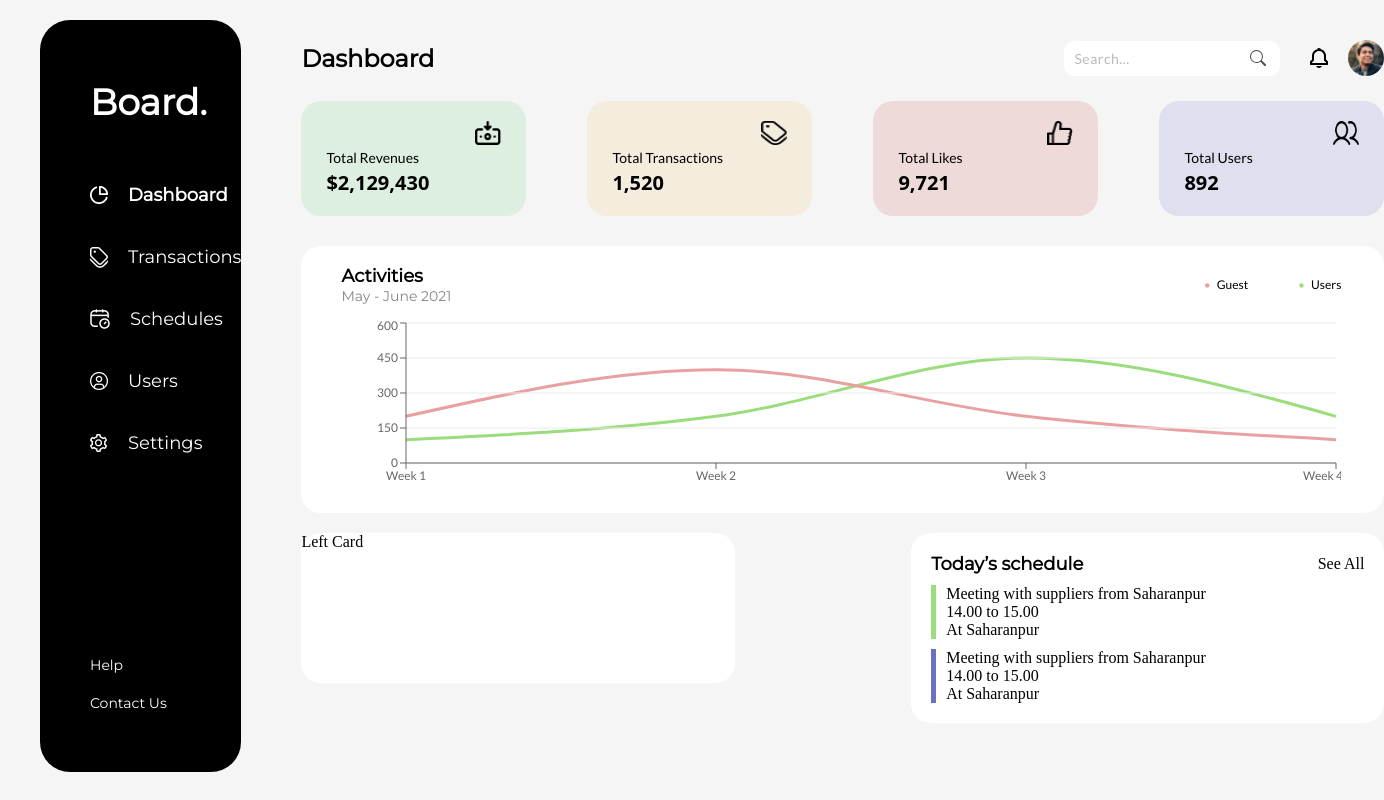
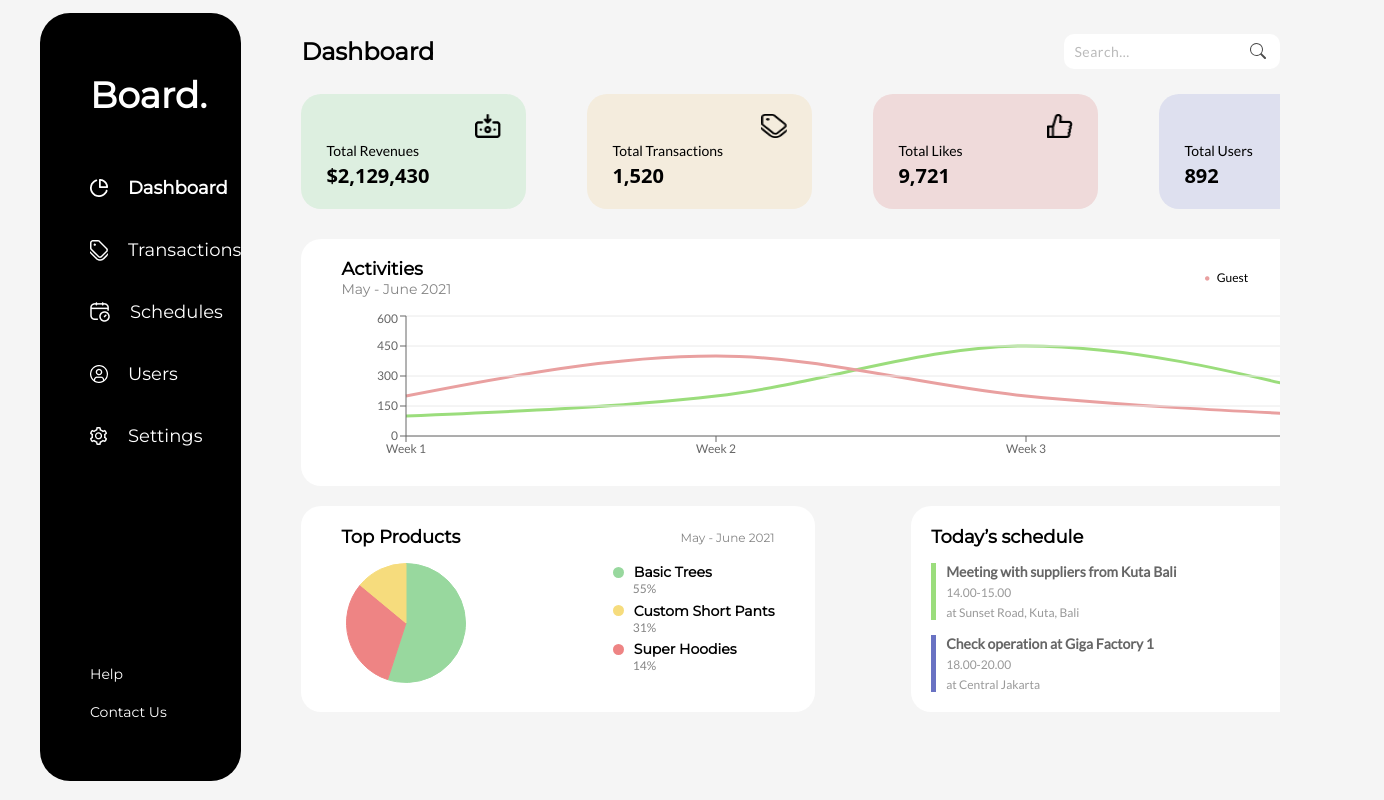
Before and after one commit to vishuKaushik722/Listed-assignment, a React (Create React App) app: page /main in a window 1280 px wide. Shown: the whole page, 1384 px wide, since content can reach past the window. Built offline with nearby package versions, Linux system fonts and the light colour scheme.

Commit message:
completed the task just needed a final touch

```diff
--- a/src/Components/Chart/ChartComponent.js
+++ b/src/Components/Chart/ChartComponent.js
@@ -20,7 +20,7 @@ import {
   const ChartComponent = () => {
     return (
       <>
-        <LineChart width={1000} height={180} data={data}>
+        <LineChart width={1000} height={160} data={data}>
           <Line type="monotone" dataKey="Guest" stroke="#9BDD7C" strokeWidth={3} dot={false} />
           <Line
             type="monotone"
--- a/src/Components/PieChart.js
+++ b/src/Components/PieChart.js
@@ -34,7 +34,7 @@ const PieChart = () => {
       };
 
     return (
-        <div style={{width : "100px", height: "100px"}}>
+        <div style={{width : "130px", height: "130px"}}>
             <Pie options={options} data={data} />
         </div>
     )
--- /dev/null
+++ b/src/Components/PieDetails/PieDetails.css
@@ -0,0 +1,19 @@
+.pie-first-details {
+    display: flex;
+    align-items: center;
+}
+
+.pie-li {
+    margin-left: 10px;
+    color: #000;
+    font-size: 14px;
+    font-family: 'Montserrat', sans-serif;
+    font-weight: 700;
+}
+
+.percentage {
+    color: var(--secondary-text, #858585);
+    font-size: 12px;
+    font-family: 'Lato', sans-serif;
+    margin-left: 20px;
+}
--- /dev/null
+++ b/src/Components/PieDetails/PieDetails.js
@@ -0,0 +1,24 @@
+import React from "react";
+import "./PieDetails.css"
+
+const PieDetails = ({pointcolor, title, percentage}) => {
+    const circleStyle = {
+        width: '11px',
+        height: '11px',
+        borderRadius: '50%',
+        backgroundColor: `${pointcolor}`,
+      };
+    return (
+        <div className="pie-det-container">
+            <div className="pie-first-details">
+                <div style={circleStyle}></div>
+                <div className="pie-li">{title}</div>
+            </div>
+            <div className="percentage">
+               {percentage}%
+            </div>
+        </div>
+    )
+}
+
+export default PieDetails;
--- a/src/Components/ScheduleInfo/ScheduleInfo.css
+++ b/src/Components/ScheduleInfo/ScheduleInfo.css
@@ -1,4 +1,18 @@
 .schedule-main {
     padding-left: 10px;
-    margin-top: 10px;
+    margin-top: 15px;
 }
+
+.sch-title {
+    color: #666;
+    font-size: 14px;
+    font-family: 'Lato', sans-serif;
+    font-weight: 700;
+}
+
+.sch-text {
+    color: var(--icon, #999);
+    font-size: 12px;
+    font-family: 'Lato', sans-serif;
+    margin-top: 5px;
+}
--- a/src/Components/ScheduleInfo/ScheduleInfo.js
+++ b/src/Components/ScheduleInfo/ScheduleInfo.js
@@ -1,12 +1,12 @@
 import React from "react";
 import "./ScheduleInfo.css";
 
-const ScheduleInfo = ({bordercolor}) => {
+const ScheduleInfo = ({bordercolor, title, time, location}) => {
     return (
         <div style={{borderLeft: `5px solid ${bordercolor}`}} className="schedule-main">
-            <div className="sch-title">Meeting with suppliers from Saharanpur</div>
-            <div className="sch-time">14.00 to 15.00</div>
-            <div className="sch-loc">At Saharanpur</div>
+            <div className="sch-title">{title}</div>
+            <div className="sch-text">{time}</div>
+            <div className="sch-text">{location}</div>
         </div>
     )
 }
--- a/src/Screens/MainScreen/MainScreen.css
+++ b/src/Screens/MainScreen/MainScreen.css
@@ -3,14 +3,15 @@ body {
   height: 100%;
   margin: 0;
   background-color: #f5f5f5;
+  overflow: hidden;
 }
 
 .app {
   padding-left: 40px;
   padding-right: 60px;
   display: flex;
-  height: 94vh;
-  padding-top: 20px;
+  height: 96vh;
+  padding-top: 13px;
   justify-content: space-between;
 }
 
@@ -247,8 +248,10 @@ ul {
 .card1 {
   width: 40%;
   background-color: #fff;
-  height: 150px;
   border-radius: 20px;
+  padding: 20px;
+  padding-left: 40px;
+  padding-right: 40px;
 }
 
 .card2 {
@@ -274,3 +277,42 @@ ul {
   font-family: 'Montserrat', sans-serif;
   font-weight: 700;
 }
+
+.see-all {
+  color: var(--secondary-text, #858585);
+  font-size: 12px;
+  font-family: 'Montserrat', sans-serif;
+}
+
+.pie-content {
+  display: flex;
+  justify-content: space-between;
+  align-items: center;
+}
+
+.pie-details {
+  display: flex;
+  flex-direction: column;
+  justify-content: space-between;
+  height: 110px;
+}
+
+.pie-title {
+  display: flex;
+  justify-content: space-between;
+  align-items: center;
+  margin-bottom: 5px;
+}
+
+.pie-heading {
+  color: #000;
+  font-size: 18px;
+  font-family: 'Montserrat', sans-serif;
+  font-weight: 700;
+}
+
+.pie-head-date {
+  color: var(--secondary-text, #858585);
+  font-size: 12px;
+  font-family: 'Montserrat', sans-serif;
+}
--- a/src/Screens/MainScreen/MainScreen.js
+++ b/src/Screens/MainScreen/MainScreen.js
@@ -4,6 +4,7 @@ import Poster from '../../Components/Poster/Poster';
 import ChartComponent from '../../Components/Chart/ChartComponent';
 import PieChart from '../../Components/PieChart';
 import ScheduleInfo from '../../Components/ScheduleInfo/ScheduleInfo';
+import PieDetails from '../../Components/PieDetails/PieDetails';
 
 const MainScreen = () => {
   return (
@@ -67,7 +68,22 @@ const MainScreen = () => {
 
         <div className='row4'>
           <div className='card1'>
-            Left Card
+            <div className='pie-title'>
+              <div className='pie-heading'>
+                Top Products
+              </div>
+              <div className='pie-head-date'>
+              May - June 2021
+              </div>
+            </div>
+            <div className='pie-content'>
+              <PieChart />
+              <div className='pie-details'>
+                <PieDetails title={"Basic Trees"} pointcolor={"#98D89E"} percentage={55}/>
+                <PieDetails title={"Custom Short Pants"} pointcolor={"#F6DC7D"} percentage={31} />
+                <PieDetails title={"Super Hoodies"} pointcolor={"#EE8484"} percentage={14} />
+              </div>
+            </div>
           </div>
           <div className='card2'>
             <div className='schedule-box'>
@@ -78,8 +94,8 @@ const MainScreen = () => {
               See All
               </div>
             </div>
-            <ScheduleInfo bordercolor={"#9BDD7C"}/>
-            <ScheduleInfo bordercolor={"#6972C3"} />
+            <ScheduleInfo title={"Meeting with suppliers from Kuta Bali"} bordercolor={"#9BDD7C"} time={"14.00-15.00"} location={"at Sunset Road, Kuta, Bali "} />
+            <ScheduleInfo title={"Check operation at Giga Factory 1"} location={"at Central Jakarta "} time={"18.00-20.00"} bordercolor={"#6972C3"} />
           </div>
         </div>
       </div>
```
